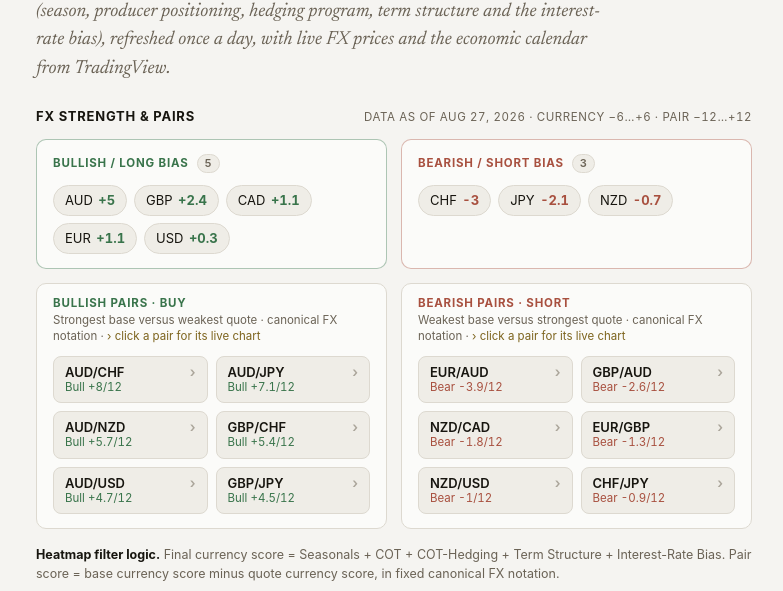
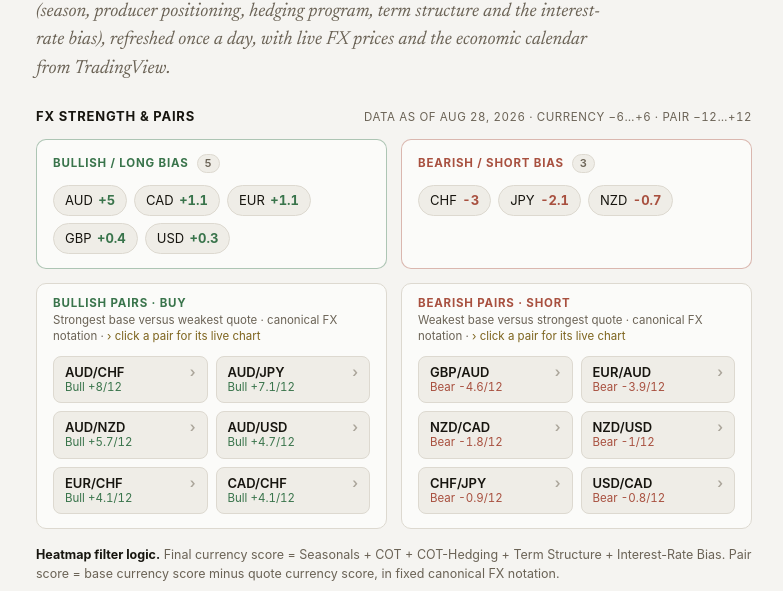
Before and after one commit to ChartHorizon/website, a Jekyll site: the page built from fx.html, in a window 1280 px wide. Shown: the part 386-977 px from the top of the page, without its empty margins (246-1029 px from the left). Built offline with Jekyll 4.4.1, drawn with Linux system fonts in a browser that asks for light colours.

Commit message:
data: FX strength snapshot Aug 28, 2026

```diff
--- a/_data/fx.json
+++ b/_data/fx.json
@@ -1,6 +1,6 @@
 {
-  "as_of": "Aug 27, 2026",
-  "generated": "2026-08-27",
+  "as_of": "Aug 28, 2026",
+  "generated": "2026-08-28",
   "max_score": 6,
   "pair_max": 12,
   "pair_threshold": 7,
@@ -12,11 +12,6 @@
       "label": "+5"
     },
     {
-      "cur": "GBP",
-      "score": 2.4,
-      "label": "+2.4"
-    },
-    {
       "cur": "CAD",
       "score": 1.1,
       "label": "+1.1"
@@ -25,6 +20,11 @@
       "cur": "EUR",
       "score": 1.1,
       "label": "+1.1"
+    },
+    {
+      "cur": "GBP",
+      "score": 0.4,
+      "label": "+0.4"
     },
     {
       "cur": "USD",
@@ -67,41 +67,36 @@
       "label": "Bull +5.7/12"
     },
     {
-      "pair": "GBP/CHF",
-      "spread": 5.4,
-      "label": "Bull +5.4/12"
-    },
-    {
       "pair": "AUD/USD",
       "spread": 4.7,
       "label": "Bull +4.7/12"
     },
     {
-      "pair": "GBP/JPY",
-      "spread": 4.5,
-      "label": "Bull +4.5/12"
+      "pair": "EUR/CHF",
+      "spread": 4.1,
+      "label": "Bull +4.1/12"
+    },
+    {
+      "pair": "CAD/CHF",
+      "spread": 4.1,
+      "label": "Bull +4.1/12"
     }
   ],
   "bearish_pairs": [
+    {
+      "pair": "GBP/AUD",
+      "spread": 4.6,
+      "label": "Bear -4.6/12"
+    },
     {
       "pair": "EUR/AUD",
       "spread": 3.9,
       "label": "Bear -3.9/12"
     },
     {
-      "pair": "GBP/AUD",
-      "spread": 2.6,
-      "label": "Bear -2.6/12"
-    },
-    {
       "pair": "NZD/CAD",
       "spread": 1.8,
       "label": "Bear -1.8/12"
-    },
-    {
-      "pair": "EUR/GBP",
-      "spread": 1.3,
-      "label": "Bear -1.3/12"
     },
     {
       "pair": "NZD/USD",
@@ -112,6 +107,11 @@
       "pair": "CHF/JPY",
       "spread": 0.9,
       "label": "Bear -0.9/12"
+    },
+    {
+      "pair": "USD/CAD",
+      "spread": 0.8,
+      "label": "Bear -0.8/12"
     }
   ],
   "rate_table": [
```
